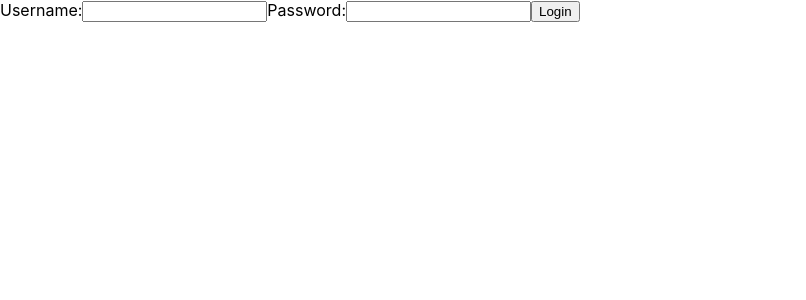
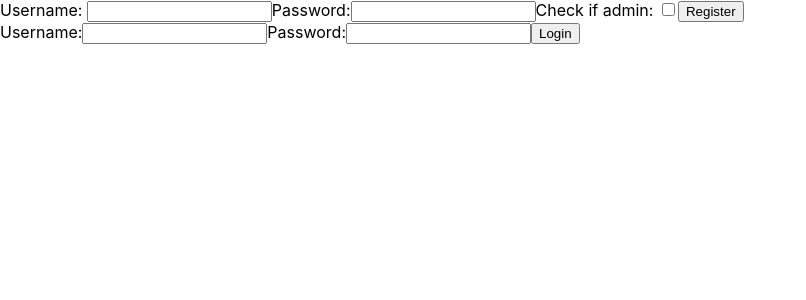
Before and after one commit to alexander215/employee-frontend, a React (Create React App) app: page / in a window 1280 px wide. Shown: the top 300 px of the page, without its empty margins (0-806 px from the left). Built offline with nearby package versions, Linux system fonts and the light colour scheme.

Commit message:
Login and register on home page

```diff
--- a/src/App.js
+++ b/src/App.js
@@ -13,7 +13,7 @@ class App extends Component {
     return (
       <main>
         {/* <Route exact path='/' component={ Register } /> */}
-        <Route exact path='/' component={ Login } />
+        <Route exact path='/' component={ LandingPage } />
         <Route exact path='/employees' component={ EmployeeContainer } />
       </main>
     )
--- a/src/Login/index.js
+++ b/src/Login/index.js
@@ -1,4 +1,5 @@
 import React, { Component } from 'react';
+import { withRouter } from 'react-router';
 
 class Login extends Component {
     state = {
@@ -59,4 +60,4 @@ class Login extends Component {
     }
 }
 
-export default Login;
+export default withRouter(Login);
--- a/src/Register/index.js
+++ b/src/Register/index.js
@@ -1,4 +1,5 @@
 import React, { Component } from 'react';
+import { withRouter } from 'react-router';
 
 class Register extends Component {
     state = {
@@ -58,4 +59,4 @@ class Register extends Component {
     }
 }
 
-export default Register;
+export default withRouter(Register);
```
